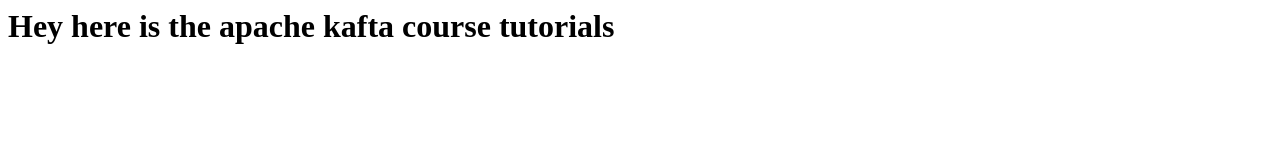
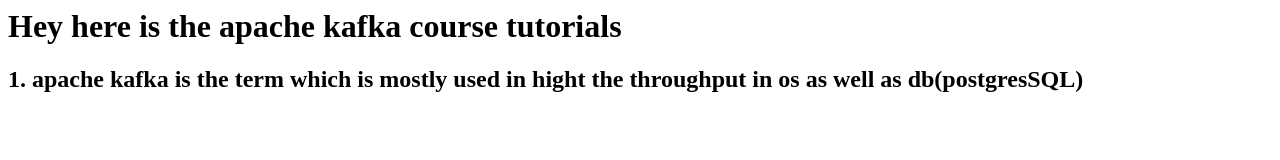
Before and after one commit to thekumbhaj/CodewithKumbhaj, a plain HTML site: page Apache-Kafka/index.html in a window 1280 px wide. Drawn offline with Linux system fonts and the light colour scheme.

Commit message:
adding some content in kafka

```diff
--- a/Apache-Kafka/index.html
+++ b/Apache-Kafka/index.html
@@ -1 +1,4 @@
-<h1> Hey here is the apache kafta course tutorials</h1>
+<h1> Hey here is the apache kafka course tutorials</h1>
+
+
+<h2> 1. apache kafka is the term which is mostly used in hight the throughput in os as well as db(postgresSQL) </h2>
```
